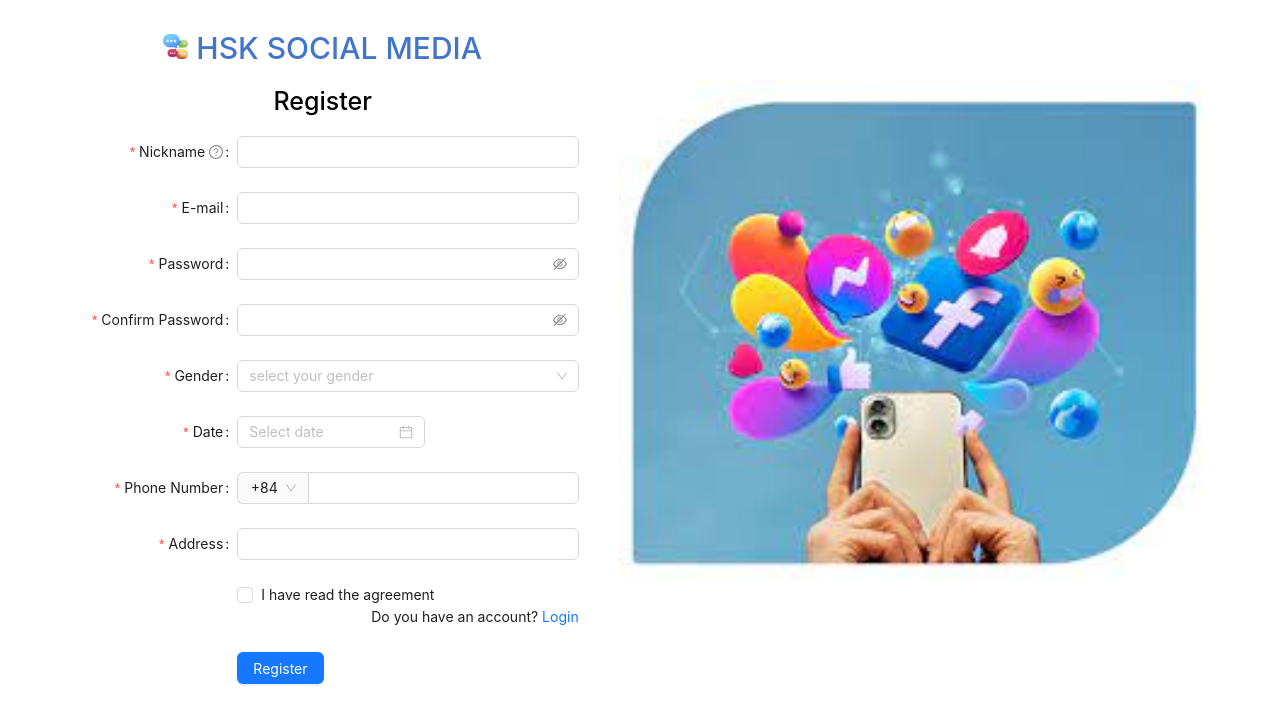
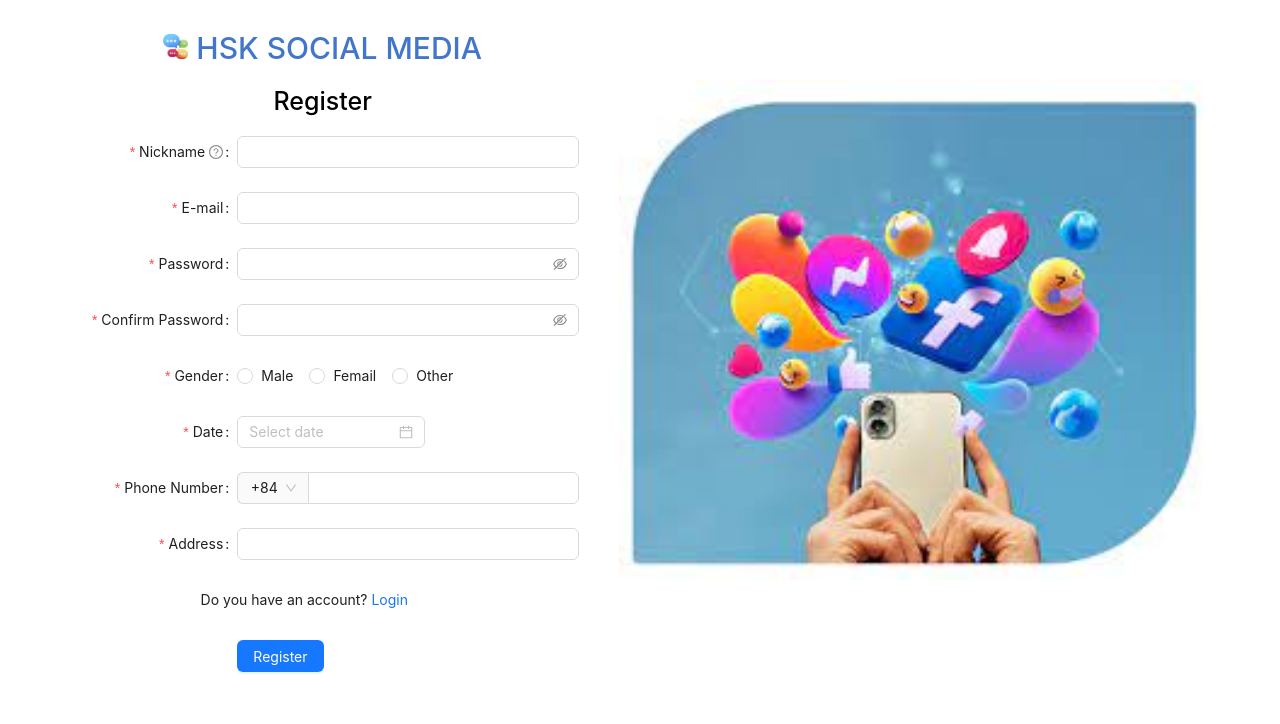
Before and after one commit to hosykhanh/FE_social_media, a React (Create React App) app: page /sign-up in a window 1280 px wide. Shown: the top 724 px of the page. Built offline with nearby package versions, Linux system fonts and the light colour scheme.

Commit message:
complete register

```diff
--- a/package.json
+++ b/package.json
@@ -11,6 +11,7 @@
     "antd": "^5.18.0",
     "axios": "^1.7.2",
     "classnames": "^2.5.1",
+    "dotenv": "^16.4.5",
     "jwt-decode": "^4.0.0",
     "react": "^18.3.1",
     "react-dom": "^18.3.1",
--- a/src/App.js
+++ b/src/App.js
@@ -1,16 +1,51 @@
 import { BrowserRouter as Router, Route, Routes } from 'react-router-dom';
 import './App.css';
-import { useSelector } from 'react-redux';
+import { useDispatch, useSelector } from 'react-redux';
 import { routes } from './routes';
 import * as role from './constants/index';
 import DefaultLayout from './layouts/DefaultLayout/DefaultLayout';
 import CustomFragment from './components/CustomFragment/CustomFragment';
+import { useEffect, useState } from 'react';
+import * as userService from './services/userService';
+import { updateUser } from './redux/slice/userSlice';
+import { isJsonString } from './utils';
+import { jwtDecode } from 'jwt-decode';
+import Loading from './components/Loading/Loading';
 
 function App() {
+    const [loading, setIsLoading] = useState(false);
+    const dispatch = useDispatch();
     const user = useSelector((state) => state.user);
+
+    const handleGetDetailUser = async (id, access_token) => {
+        const res = await userService.getUser(id, access_token);
+        dispatch(updateUser({ ...res?.data, access_token }));
+    };
+
+    const handleDecoded = () => {
+        let storageData = localStorage.getItem('access_token');
+        let userData = {};
+        if (storageData && isJsonString(storageData)) {
+            storageData = JSON.parse(storageData);
+            userData = jwtDecode(storageData);
+        }
+        return { userData, storageData };
+    };
+
+    useEffect(() => {
+        setIsLoading(true);
+        let { storageData, userData } = handleDecoded();
+
+        if (userData?.id) {
+            handleGetDetailUser(userData?.id, storageData);
+        }
+        setIsLoading(false);
+        // eslint-disable-next-line react-hooks/exhaustive-deps
+    }, []);
 
     return (
         <div>
+            <Loading isLoading={loading}>
                 <Router>
                     <Routes>
                         {routes.map((route, index) => {
@@ -41,6 +76,7 @@ function App() {
                         })}
                     </Routes>
                 </Router>
+            </Loading>
         </div>
     );
 }
--- a/src/pages/SignInPage/SignInPage.jsx
+++ b/src/pages/SignInPage/SignInPage.jsx
@@ -111,7 +111,7 @@ const SignInPage = () => {
                                 type="password"
                                 onChange={handleOnChangePassword}
                                 value={password}
-                                id="mật khẩu"
+                                id="password"
                                 required
                                 placeholder="Enter your pasword"
                             />
@@ -121,7 +121,7 @@ const SignInPage = () => {
                             Forgot password?
                         </a>
                         <Loading isLoading={isLoading}>
-                            <Button className={cx('btn-form')} primary large>
+                            <Button className={cx('btn-form')} type="primary">
                                 Login
                             </Button>
                         </Loading>
--- a/src/pages/SignUpPage/SignUpPage.jsx
+++ b/src/pages/SignUpPage/SignUpPage.jsx
@@ -1,9 +1,12 @@
 import React from 'react';
-import { Button, Checkbox, DatePicker, Form, Image, Input, Select } from 'antd';
+import { Button, DatePicker, Form, Image, Input, Radio, Select } from 'antd';
 import images from '../../assets/index';
 
 import styles from './SignUpPage.module.scss';
 import classNames from 'classnames/bind';
+import { useNavigate } from 'react-router-dom';
+import { signUpUser } from '../../services/userService';
+import * as messages from '../../components/Message/Message';
 
 const cx = classNames.bind(styles);
 
@@ -40,9 +43,22 @@ const tailFormItemLayout = {
 };
 
 const SignUpPage = () => {
+    const navigate = useNavigate();
+
     const [form] = Form.useForm();
-    const onFinish = (values) => {
-        console.log('Received values of form: ', values);
+
+    const onFinish = async (values) => {
+        try {
+            const res = await signUpUser(values);
+            if (res.status === 'err') {
+                messages.error(res.message);
+                return;
+            }
+            messages.success('Đăng kí thành công');
+            navigate('/sign-in');
+        } catch (error) {
+            messages.error('Đăng kí thất bại');
+        }
     };
     const prefixSelector = (
         <Form.Item name="prefix" noStyle>
@@ -79,7 +95,7 @@ const SignUpPage = () => {
                         scrollToFirstError
                     >
                         <Form.Item
-                            name="nickname"
+                            name="name"
                             label="Nickname"
                             tooltip="What do you want others to call you?"
                             rules={[
@@ -125,7 +141,7 @@ const SignUpPage = () => {
                         </Form.Item>
 
                         <Form.Item
-                            name="confirm"
+                            name="confirmPassword"
                             label="Confirm Password"
                             dependencies={['password']}
                             hasFeedback
@@ -159,15 +175,15 @@ const SignUpPage = () => {
                                 },
                             ]}
                         >
-                            <Select placeholder="select your gender">
-                                <Option value="male">Male</Option>
-                                <Option value="female">Female</Option>
-                                <Option value="other">Other</Option>
-                            </Select>
+                            <Radio.Group>
+                                <Radio value="Male">Male</Radio>
+                                <Radio value="Female">Femail</Radio>
+                                <Radio value="Other">Other</Radio>
+                            </Radio.Group>
                         </Form.Item>
 
                         <Form.Item
-                            name="date"
+                            name="dateOfBirth"
                             label="Date"
                             rules={[
                                 {
@@ -210,20 +226,7 @@ const SignUpPage = () => {
                             <Input />
                         </Form.Item>
 
-                        <Form.Item
-                            name="agreement"
-                            valuePropName="checked"
-                            rules={[
-                                {
-                                    validator: (_, value) =>
-                                        value
-                                            ? Promise.resolve()
-                                            : Promise.reject(new Error('Should accept agreement')),
-                                },
-                            ]}
-                            {...tailFormItemLayout}
-                        >
-                            <Checkbox>I have read the agreement</Checkbox>
+                        <Form.Item>
                             <div className={cx('navigation-login')}>
                                 Do you have an account? <a href="/sign-in">Login</a>
                             </div>
--- a/src/services/userService.js
+++ b/src/services/userService.js
@@ -2,17 +2,18 @@ import axios from 'axios';
 import axiosJWT from './axiosService';
 
 const signUpUser = async (data) => {
-    const res = await axios.post(`${process.env.REACT_APP_API_URL}/sign-up`, data);
+    const res = await axios.post(`${process.env.REACT_APP_API_URL}/users`, data);
+    console.log(data);
     return res.data;
 };
 
 const getUser = async (id) => {
-    const res = await axiosJWT.get(`${process.env.REACT_APP_API_URL}/user/${id}`);
+    const res = await axiosJWT.get(`${process.env.REACT_APP_API_URL}/users/${id}`);
     return res.data;
 };
 
 const getAllUser = async ({ name }) => {
-    const res = await axiosJWT.get(`${process.env.REACT_APP_API_URL}/user`, {
+    const res = await axiosJWT.get(`${process.env.REACT_APP_API_URL}/users`, {
         params: {
             name: name,
         },
--- /dev/null
+++ b/src/utils.js
@@ -0,0 +1,27 @@
+export const isJsonString = (data) => {
+    try {
+        JSON.parse(data);
+    } catch (error) {
+        return false;
+    }
+    return true;
+};
+
+export function getItem(label, key, icon, children, type) {
+    return {
+        key,
+        icon,
+        children,
+        label,
+        type,
+    };
+}
+
+export const convertPrice = (price) => {
+    try {
+        const result = price?.toLocaleString().replaceAll(',', '.');
+        return result;
+    } catch (error) {
+        return null;
+    }
+};
```
Also changed, not shown: 2 other files (tests, documents, lock files or other folders). Lines whose indentation alone changed are shown as unchanged.
